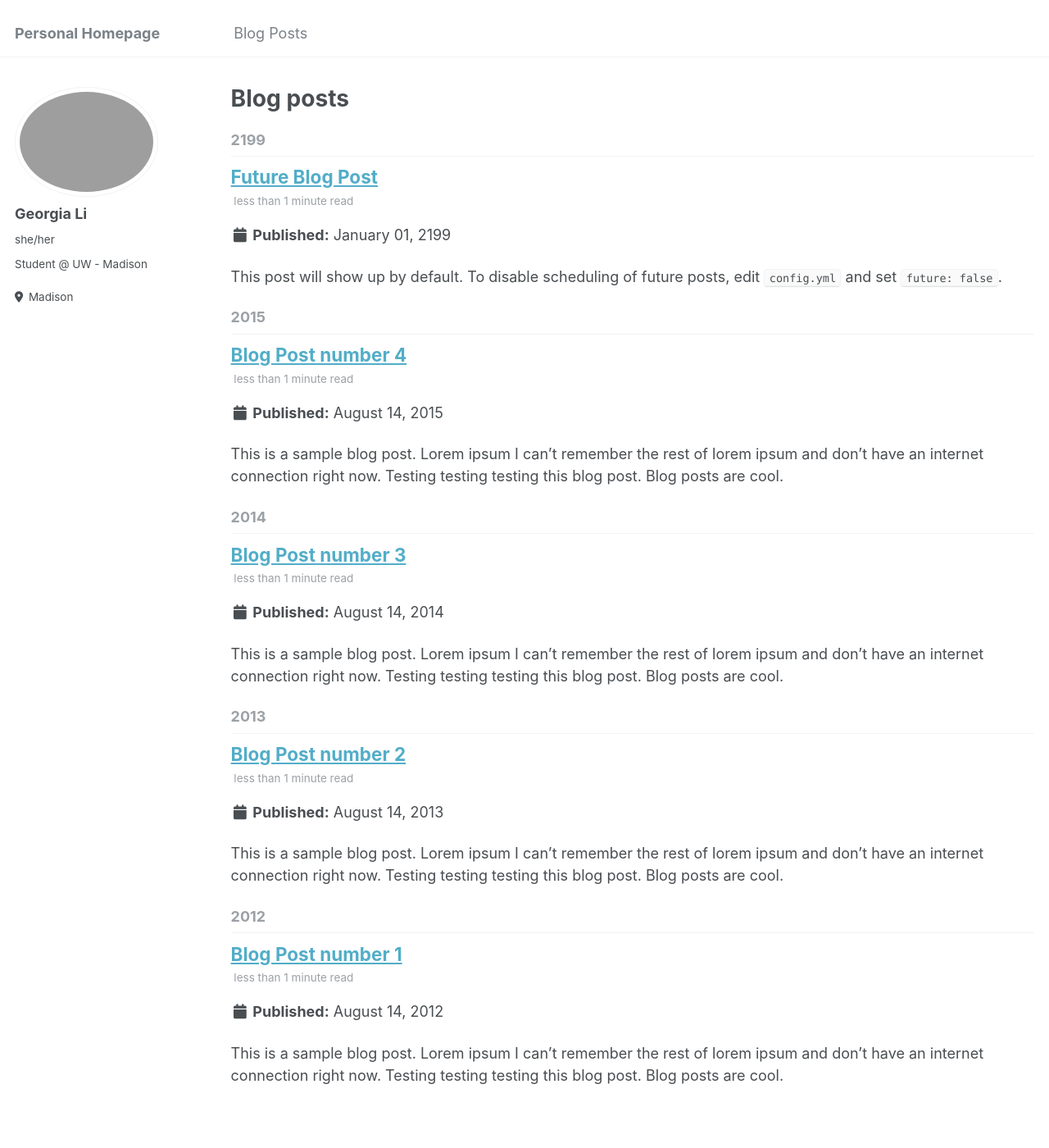
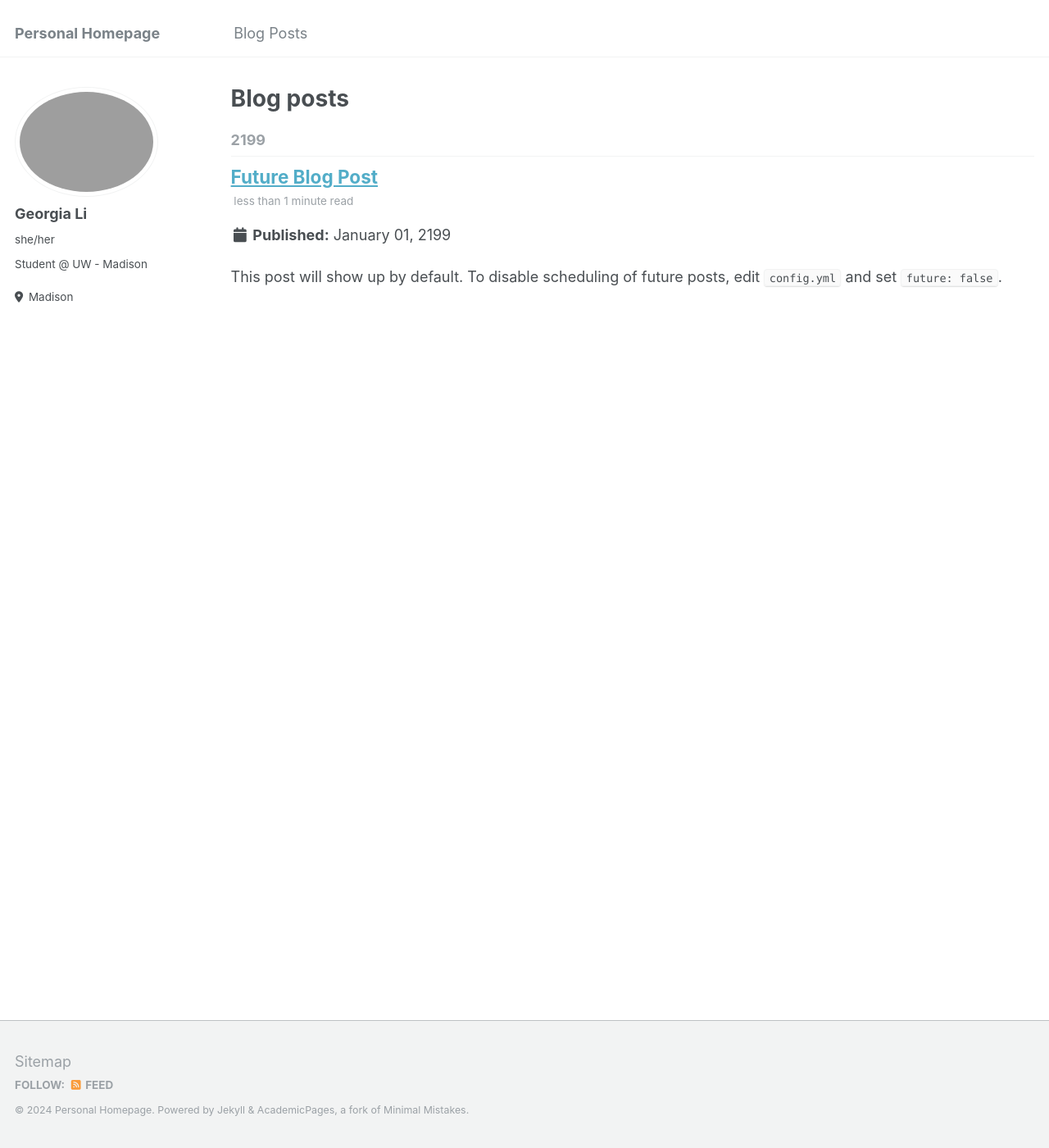
Before and after one commit to nori210/nori210.github.io, a Jekyll site: the page built from _pages/year-archive.html, in a window 1280 px wide and 1400 px high. Shown: the whole window at 82% size. Built offline with Jekyll 4.4.1, drawn with Linux system fonts in a browser that asks for light colours; some of the changed text lies outside the part shown.

Commit message:
rm template

```diff
--- a/_config.yml
+++ b/_config.yml
@@ -2,8 +2,8 @@
 locale                   : "en-US"
 title                    : "Personal Homepage"
 title_separator          : "-"
-name                     : &name "Georgia Li"
-description              : &description "Student @ UW - Madison"
+#name                     : &name "Georgia Li"
+#description              : &description "Student @ UW - Madison"
 url                      : https://nori210.github.io # the base hostname & protocol for your site e.g. "https://mmistakes.github.io"
 baseurl                  : "" # the subpath of your site, e.g. "/blog"
 repository               : "nori210/nori210.github.io"
@@ -70,7 +70,7 @@ author:
 teaser                   :  # filename of teaser fallback teaser image placed in /images/, .e.g. "500x300.png"
 breadcrumbs              : false # true, false (default)
 words_per_minute         : 160
-future                   : true
+future                   : false
 read_more                : "disabled" # if enabled, adds "Read more" links to excerpts
 talkmap_link             : false #change to true to add link to talkmap on talks page
 comments:
--- a/_posts/2012-08-14-blog-post-1.md
+++ /dev/null
@@ -1,20 +0,0 @@
----
-title: 'Blog Post number 1'
-date: 2012-08-14
-permalink: /posts/2012/08/blog-post-1/
-tags:
-  - cool posts
-  - category1
-  - category2
----
-
-This is a sample blog post. Lorem ipsum I can't remember the rest of lorem ipsum and don't have an internet connection right now. Testing testing testing this blog post. Blog posts are cool.
-
-Headings are cool
-======
-
-You can have many headings
-======
-
-Aren't headings cool?
-------
--- a/_posts/2013-08-14-blog-post-2.md
+++ /dev/null
@@ -1,20 +0,0 @@
----
-title: 'Blog Post number 2'
-date: 2013-08-14
-permalink: /posts/2013/08/blog-post-2/
-tags:
-  - cool posts
-  - category1
-  - category2
----
-
-This is a sample blog post. Lorem ipsum I can't remember the rest of lorem ipsum and don't have an internet connection right now. Testing testing testing this blog post. Blog posts are cool.
-
-Headings are cool
-======
-
-You can have many headings
-======
-
-Aren't headings cool?
-------
--- a/_posts/2014-08-14-blog-post-3.md
+++ /dev/null
@@ -1,20 +0,0 @@
----
-title: 'Blog Post number 3'
-date: 2014-08-14
-permalink: /posts/2014/08/blog-post-3/
-tags:
-  - cool posts
-  - category1
-  - category2
----
-
-This is a sample blog post. Lorem ipsum I can't remember the rest of lorem ipsum and don't have an internet connection right now. Testing testing testing this blog post. Blog posts are cool.
-
-Headings are cool
-======
-
-You can have many headings
-======
-
-Aren't headings cool?
-------
```
Also changed, not shown: _posts/2015-08-14-blog-post-4.md (deleted, +0 -20 lines).
